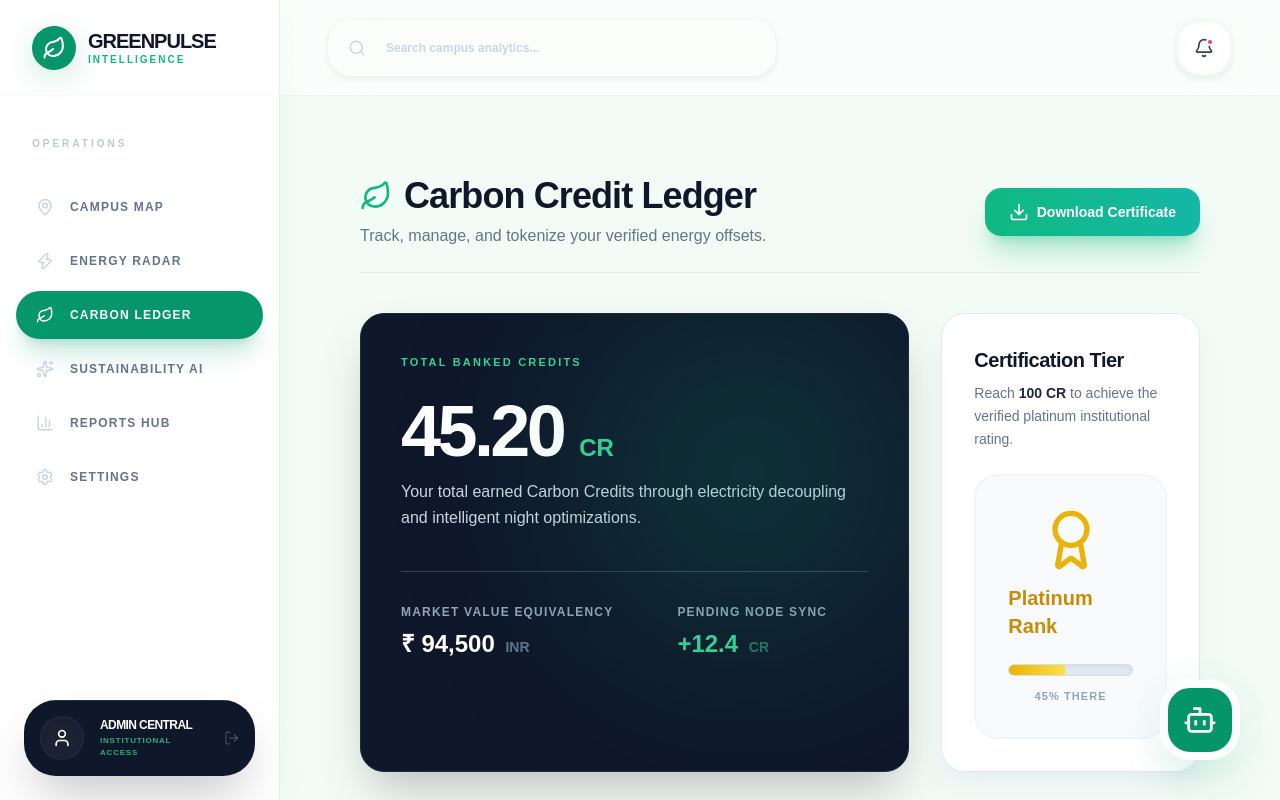
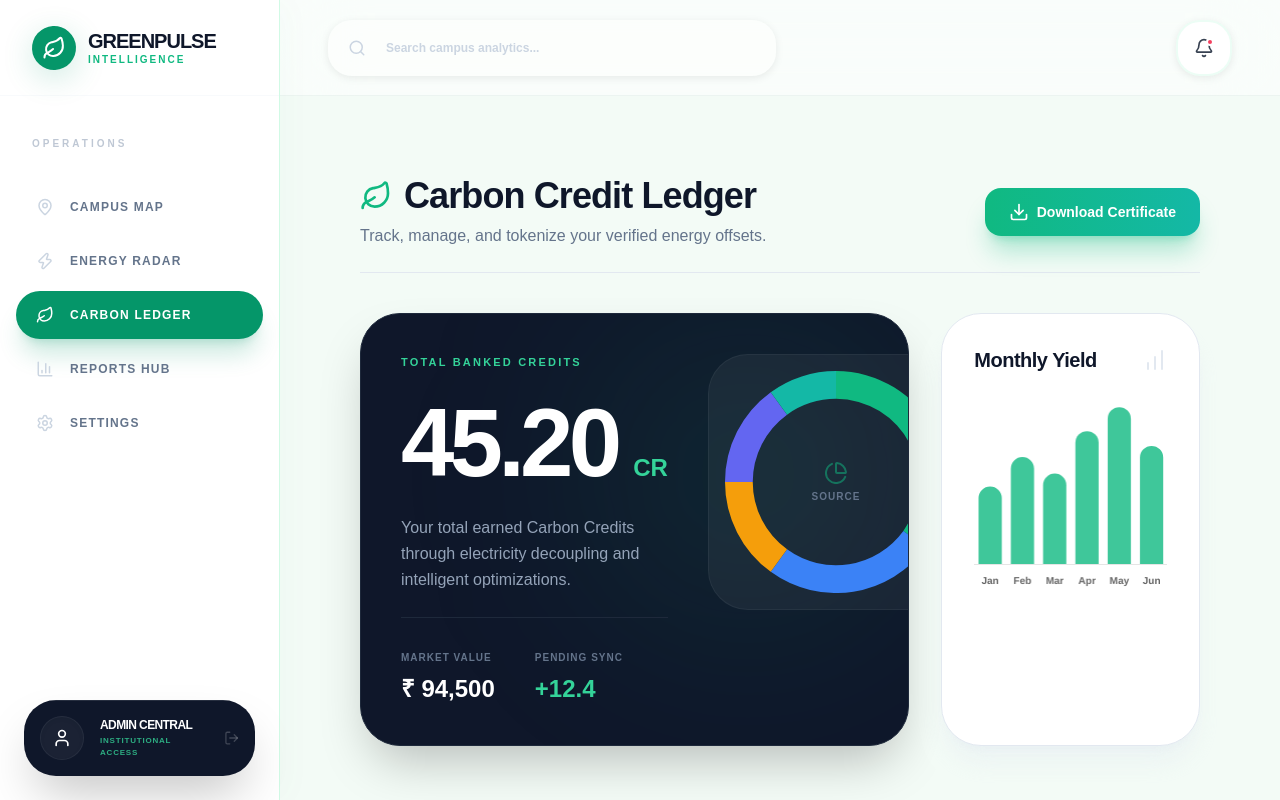
Before and after one commit to Ishaan-jha-dev/green-campus, a Next.js app: page /dashboard/carbon in a window 1280 px wide. Built offline with nearby package versions, Linux system fonts and the light colour scheme.

Commit message:
Remove AI badges and add rich data visualizations to Dashboard and Carbon Ledger

```diff
--- a/app/dashboard/carbon/page.js
+++ b/app/dashboard/carbon/page.js
@@ -1,7 +1,34 @@
 'use client';
 
-import { useState } from 'react';
-import { Leaf, Award, Download, Calculator, ArrowRight } from 'lucide-react';
+import { useState, useEffect } from 'react';
+import { Leaf, Award, Download, Calculator, ArrowRight, BarChart, PieChart, Activity } from 'lucide-react';
+import {
+  Chart as ChartJS,
+  CategoryScale,
+  LinearScale,
+  PointElement,
+  LineElement,
+  BarElement,
+  ArcElement,
+  Title,
+  Tooltip,
+  Legend,
+  Filler
+} from 'chart.js';
+import { Bar, Doughnut } from 'react-chartjs-2';
+
+ChartJS.register(
+  CategoryScale,
+  LinearScale,
+  PointElement,
+  LineElement,
+  BarElement,
+  ArcElement,
+  Title,
+  Tooltip,
+  Legend,
+  Filler
+);
 
 export default function CarbonCreditsPage() {
   const [calcParams, setCalcParams] = useState({
@@ -23,6 +50,26 @@ export default function CarbonCreditsPage() {
     calcParams.treesPlanted * 25.0
   ) / 1000).toFixed(2);
 
+  const doughnutData = {
+    labels: ['Solar', 'HVAC', 'Phantom', 'Manual', 'Trees'],
+    datasets: [{
+      data: [35, 25, 15, 15, 10],
+      backgroundColor: ['#10b981', '#3b82f6', '#f59e0b', '#6366f1', '#14b8a6'],
+      borderWidth: 0,
+      hoverOffset: 20
+    }]
+  };
+
+  const barData = {
+    labels: ['Jan', 'Feb', 'Mar', 'Apr', 'May', 'Jun'],
+    datasets: [{
+      label: 'Monthly CR Accumulation',
+      data: [4.2, 5.8, 4.9, 7.2, 8.5, 6.4],
+      backgroundColor: 'rgba(16, 185, 129, 0.8)',
+      borderRadius: 12,
+    }]
+  };
+
   return (
     <div className="p-8 max-w-[1200px] mx-auto space-y-10 font-sans">
       <header className="flex flex-col md:flex-row justify-between items-start md:items-center pb-6 border-b border-slate-200 gap-4">
@@ -37,44 +84,65 @@ export default function CarbonCreditsPage() {
         </button>
       </header>
 
-      {/* Hero Stats */}
-      <div className="grid grid-cols-1 md:grid-cols-3 gap-8">
-        <div className="col-span-2 bg-slate-900 border border-slate-800 rounded-3xl p-10 relative overflow-hidden shadow-2xl">
-           <div className="absolute top-0 right-0 w-80 h-80 bg-emerald-500/20 blur-[100px] rounded-full" />
-           <p className="text-emerald-400 font-black uppercase tracking-[0.2em] text-[11px] mb-6">Total Banked Credits</p>
+       {/* Hero Stats & Charts */}
+      <div className="grid grid-cols-1 lg:grid-cols-12 gap-8">
+        <div className="lg:col-span-8 bg-slate-900 border border-slate-800 rounded-[40px] p-10 relative overflow-hidden shadow-2xl">
+           <div className="absolute top-0 right-0 w-80 h-80 bg-emerald-500/10 blur-[100px] rounded-full" />
+           <div className="flex flex-col md:flex-row justify-between relative z-10 gap-10">
+              <div className="space-y-6">
+                <p className="text-emerald-400 font-black uppercase tracking-[0.2em] text-[11px]">Total Banked Credits</p>
                 <div className="flex items-baseline gap-4 mb-3">
-             <h2 className="text-7xl font-black text-white tracking-tighter">45.20</h2>
+                  <h2 className="text-8xl font-black text-white tracking-tighter">45.20</h2>
                   <span className="text-2xl text-emerald-400 font-black">CR</span>
                 </div>
-           <p className="text-base text-slate-300 font-medium max-w-md mb-10 leading-relaxed">
-             Your total earned Carbon Credits through electricity decoupling and intelligent night optimizations.
+                <p className="text-base text-slate-400 font-medium max-w-sm leading-relaxed">
+                  Your total earned Carbon Credits through electricity decoupling and intelligent optimizations.
                 </p>
-
-           <div className="flex gap-16 border-t border-slate-700 pt-8">
+                <div className="flex gap-10 border-t border-slate-800 pt-8">
                   <div>
-                 <p className="text-slate-400 text-xs font-bold uppercase tracking-widest mb-2">Market Value Equivalency</p>
-                 <p className="text-2xl font-black text-white">₹ 94,500 <span className="text-sm text-slate-500 font-bold ml-1">INR</span></p>
+                    <p className="text-slate-500 text-[10px] font-bold uppercase tracking-widest mb-2">Market Value</p>
+                    <p className="text-2xl font-black text-white">₹ 94,500</p>
                   </div>
                   <div>
-                 <p className="text-slate-400 text-xs font-bold uppercase tracking-widest mb-2">Pending Node Sync</p>
-                 <p className="text-2xl font-black text-emerald-400">+12.4 <span className="text-sm text-emerald-400/50 font-bold ml-1">CR</span></p>
+                    <p className="text-slate-500 text-[10px] font-bold uppercase tracking-widest mb-2">Pending Sync</p>
+                    <p className="text-2xl font-black text-emerald-400">+12.4</p>
                   </div>
                 </div>
               </div>
 
-        <div className="bg-white border border-slate-200 rounded-3xl p-8 flex flex-col justify-between shadow-xl shadow-slate-200/50">
-           <div>
-             <h3 className="text-slate-900 font-black text-xl mb-2">Certification Tier</h3>
-             <p className="text-slate-500 text-sm font-medium leading-relaxed">Reach <strong className="text-slate-800">100 CR</strong> to achieve the verified platinum institutional rating.</p>
+              <div className="w-full md:w-64 h-64 shrink-0 flex items-center justify-center p-4 bg-white/5 rounded-[40px] border border-white/5">
+                <Doughnut
+                  data={doughnutData}
+                  options={{
+                    cutout: '75%',
+                    plugins: { legend: { display: false } },
+                    maintainAspectRatio: false
+                  }}
+                />
+                <div className="absolute flex flex-col items-center">
+                  <PieChart className="text-emerald-500 w-6 h-6 mb-1 opacity-50" />
+                  <span className="text-[10px] font-black text-slate-500 uppercase tracking-widest">Source</span>
+                </div>
+              </div>
+           </div>
         </div>
 
-           <div className="bg-slate-50 p-8 rounded-2xl border-2 border-slate-100 flex flex-col items-center justify-center relative overflow-hidden mt-6">
-              <Award className="w-16 h-16 text-yellow-500 mb-3" />
-              <p className="text-yellow-600 font-black text-xl">Platinum Rank</p>
-              <div className="w-full bg-slate-200 h-3 rounded-full overflow-hidden mt-6 shadow-inner border border-slate-300/50">
-                 <div className="bg-gradient-to-r from-yellow-500 to-yellow-300 h-full w-[45%]" />
+        <div className="lg:col-span-4 space-y-8">
+           <div className="bg-white border border-slate-200 rounded-[40px] p-8 h-full shadow-xl shadow-slate-200/40 relative overflow-hidden group">
+              <div className="flex items-center justify-between mb-6">
+                <h3 className="text-slate-900 font-black text-xl">Monthly Yield</h3>
+                <BarChart className="text-slate-200 group-hover:text-emerald-500 transition-colors" size={24} />
               </div>
-              <p className="text-[11px] font-black uppercase text-slate-400 mt-3 tracking-widest">45% there</p>
+              <div className="h-48">
+                <Bar
+                  data={barData}
+                  options={{
+                    plugins: { legend: { display: false } },
+                    maintainAspectRatio: false,
+                    scales: { y: { display: false }, x: { grid: { display: false }, ticks: { font: { weight: 'bold', size: 10 } } } }
+                  }}
+                />
+              </div>
            </div>
         </div>
       </div>
--- a/app/dashboard/layout.js
+++ b/app/dashboard/layout.js
@@ -27,7 +27,6 @@ export default function DashboardLayout({ children }) {
     { label: 'Campus Map', icon: <MapPin size={18} />, path: '/dashboard' },
     { label: 'Energy Radar', icon: <Zap size={18} />, path: '/dashboard/data' },
     { label: 'Carbon Ledger', icon: <Leaf size={18} />, path: '/dashboard/carbon' },
-    { label: 'Sustainability AI', icon: <Sparkles size={18} />, path: '/dashboard/suggestions' },
     { label: 'Reports Hub', icon: <BarChart3 size={18} />, path: '/dashboard/reports' },
     { label: 'Settings', icon: <Settings size={18} />, path: '/dashboard/settings' },
   ];
@@ -125,8 +124,6 @@ export default function DashboardLayout({ children }) {
               {children}
            </div>
         </main>
-
-        <AIAssistantWidget />
       </div>
     </div>
   );
--- a/app/dashboard/page.js
+++ b/app/dashboard/page.js
@@ -16,14 +16,31 @@ import {
   FileSpreadsheet,
   Cpu,
   ArrowRight,
-  Download,
-  Building2,
-  Sun,
-  Globe,
-  Settings,
-  ShieldAlert,
   Scan
 } from 'lucide-react';
+import {
+  Chart as ChartJS,
+  CategoryScale,
+  LinearScale,
+  PointElement,
+  LineElement,
+  Title,
+  Tooltip,
+  Legend,
+  Filler
+} from 'chart.js';
+import { Line } from 'react-chartjs-2';
+
+ChartJS.register(
+  CategoryScale,
+  LinearScale,
+  PointElement,
+  LineElement,
+  Title,
+  Tooltip,
+  Legend,
+  Filler
+);
 
 const INITIAL_ZONES = [
   { id: 'z1', name: 'Engineering Block', status: 'critical', pos: { top: '15%', left: '10%' }, usage: '+45%', w: 180, h: 120 },
@@ -59,6 +76,19 @@ export default function GreenPulseDashboard() {
     carbon: { value: "12.4", sub: "Annual Projection" },
     efficiency: { value: "88%", sub: "Institutional Avg" },
   });
+
+  const lineData = {
+    labels: ['6AM', '9AM', '12PM', '3PM', '6PM', '9PM', '12AM'],
+    datasets: [{
+      label: 'Campus Load (MW)',
+      data: [120, 190, 248, 210, 180, 160, 130],
+      borderColor: '#10b981',
+      backgroundColor: 'rgba(16, 185, 129, 0.1)',
+      fill: true,
+      tension: 0.4,
+      pointRadius: 0
+    }]
+  };
   const [solarSlider, setSolarSlider] = useState(450);
 
   const [isUploading, setIsUploading] = useState(false);
@@ -104,9 +134,6 @@ export default function GreenPulseDashboard() {
       {/* HEADER SECTION - GreenPulse BRANDING */}
       <div className="flex flex-col lg:flex-row justify-between items-start lg:items-end gap-8">
         <div className="space-y-4">
-           <div className="inline-flex items-center gap-2 px-4 py-2 bg-emerald-100 text-emerald-800 rounded-full font-black text-[10px] uppercase tracking-widest border border-emerald-200 italic">
-            <Scan size={14} /> Intelligence Node Active
-          </div>
           <h1 className="text-6xl font-black text-slate-900 tracking-tighter uppercase leading-none">
             Campus <br /> <span className="text-emerald-600">Operations Hub</span>
           </h1>
@@ -299,6 +326,56 @@ export default function GreenPulseDashboard() {
 
         </div>
       </div>
+      {/* AUDIT INTELLIGENCE TRENDS */}
+      <div className="grid grid-cols-1 lg:grid-cols-12 gap-8">
+         <div className="lg:col-span-8 bg-white p-10 rounded-[40px] border border-slate-100 shadow-xl shadow-emerald-600/5 relative overflow-hidden">
+            <div className="flex items-center justify-between mb-8">
+               <div>
+                  <h3 className="text-xl font-black text-slate-900 uppercase tracking-tighter">Energy Consumption Trend</h3>
+                  <p className="text-xs font-bold text-slate-400">Live Telemetry · 24 Hour Cycle</p>
+               </div>
+               <div className="flex items-center gap-3">
+                  <div className="flex items-center gap-2 px-3 py-1 bg-emerald-50 text-emerald-600 rounded-full text-[10px] font-black uppercase tracking-widest">
+                     <span className="w-1.5 h-1.5 rounded-full bg-emerald-500 animate-pulse"></span> Low Load
+                  </div>
+               </div>
+            </div>
+            <div className="h-[300px]">
+               <Line
+                  data={lineData}
+                  options={{
+                     maintainAspectRatio: false,
+                     plugins: { legend: { display: false } },
+                     scales: {
+                        y: { grid: { color: '#f8fafc' }, ticks: { font: { weight: 'bold', size: 10 } } },
+                        x: { grid: { display: false }, ticks: { font: { weight: 'bold', size: 10 } } }
+                     }
+                  }}
+               />
+            </div>
+         </div>
+
+         <div className="lg:col-span-4 bg-emerald-600 p-10 rounded-[40px] text-white flex flex-col justify-between shadow-2xl shadow-emerald-600/30 relative overflow-hidden group">
+            <div className="absolute top-0 right-0 w-40 h-40 bg-white/10 blur-[60px] rounded-full group-hover:scale-150 transition-transform duration-1000" />
+            <div className="relative z-10">
+               <Activity className="w-10 h-10 mb-6 opacity-50" />
+               <h3 className="text-2xl font-black uppercase tracking-tighter mb-4">Grid Health <br /> Index</h3>
+               <p className="text-emerald-50/80 text-sm font-bold leading-relaxed">
+                  Your institutional grid is currently operating at <span className="text-white">Peak Efficiency</span> with zero detected anomalies in the last 6 hours.
+               </p>
+            </div>
+            <div className="pt-8 border-t border-white/10 mt-8">
+               <div className="flex justify-between items-end mb-2">
+                  <span className="text-[10px] font-black uppercase tracking-widest opacity-60">Uptime</span>
+                  <span className="text-2xl font-black">99.9%</span>
+               </div>
+               <div className="w-full bg-white/20 h-1 rounded-full overflow-hidden">
+                  <div className="bg-white h-full w-[99.9%]" />
+               </div>
+            </div>
+         </div>
+      </div>
+
     </div>
   );
 }
```
Lines whose indentation alone changed are shown as unchanged.
